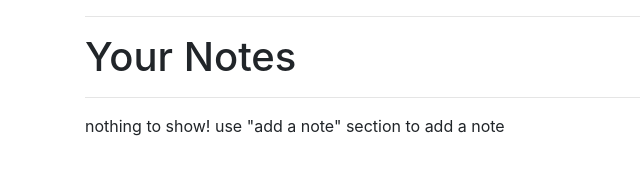
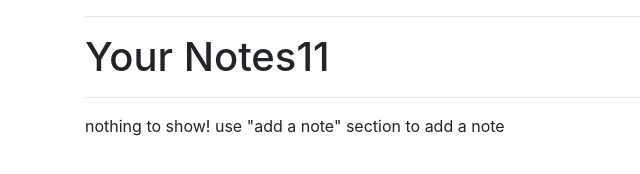
Before and after one commit to ayushTyagiJod/toDO_list, a plain HTML site: page index.html in a window 1280 px wide. Shown: the part 436-610 px from the top of the page, 0-640 px from the left. Drawn offline with nearby package versions, Linux system fonts and the light colour scheme.

Commit message:
Update index.html

```diff
--- a/index.html
+++ b/index.html
@@ -57,7 +57,7 @@
             </div>
         </div>
         <hr>
-        <h1>Your Notes</h1>
+        <h1>Your Notes11</h1>
         <hr>
         <div id="notes" class="row container-fluid"></div>
     </div>
```
